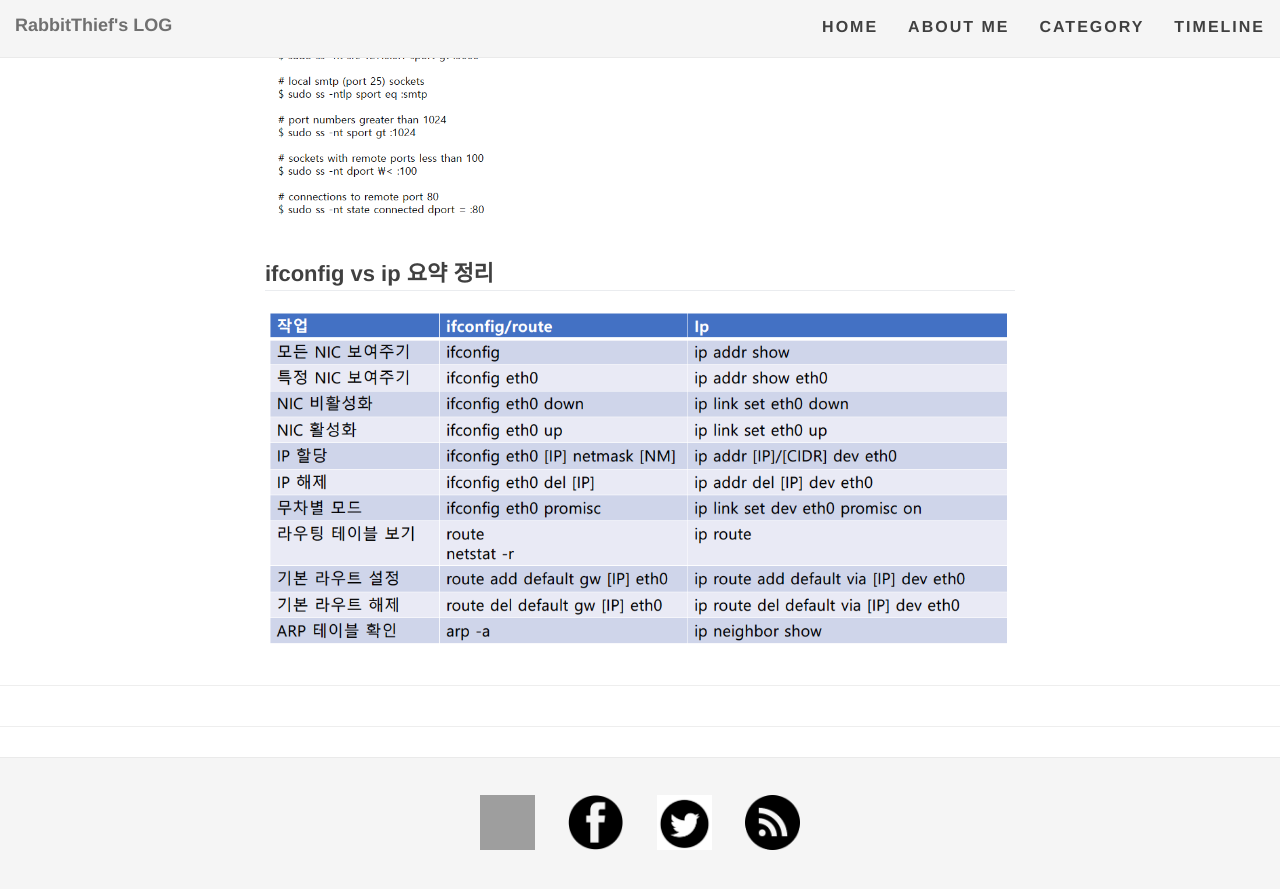
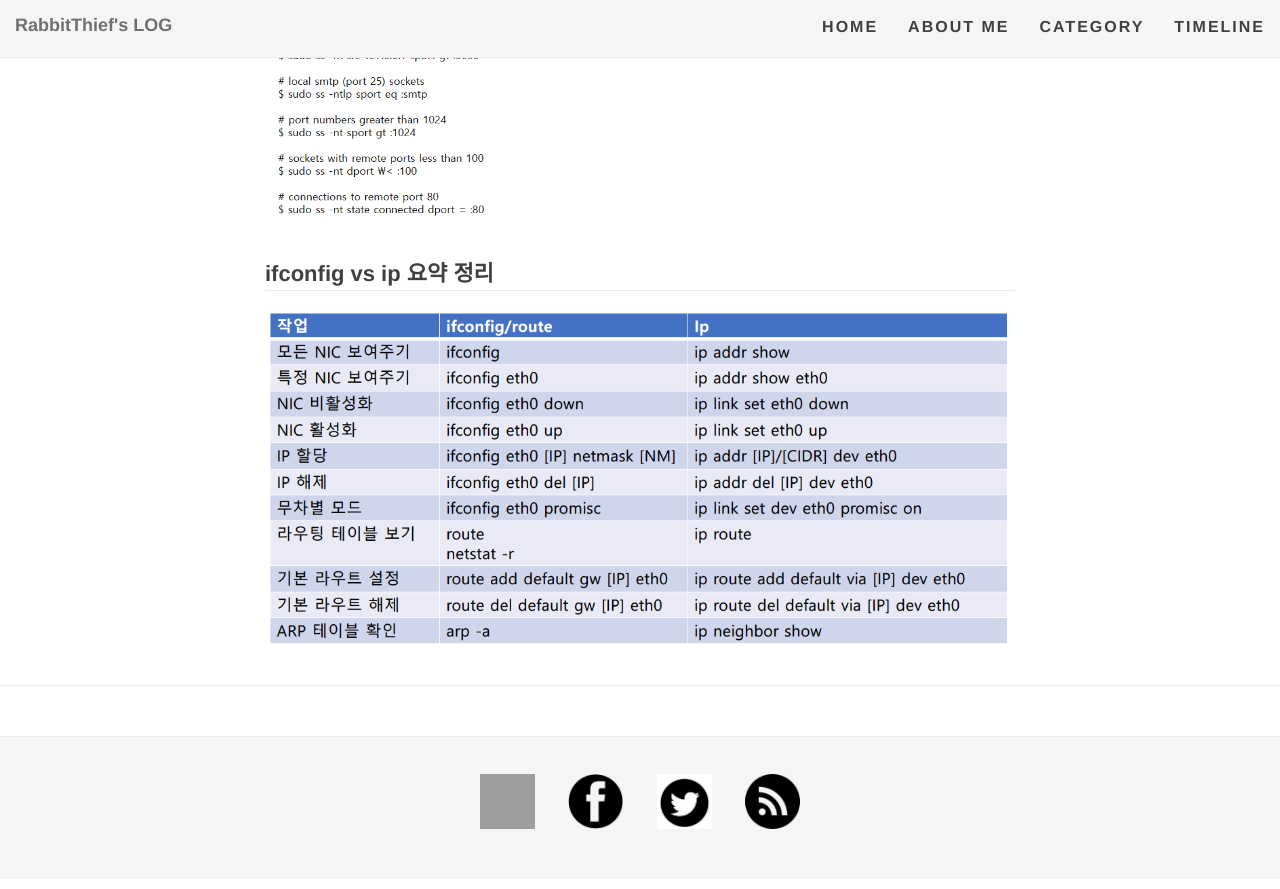
Before and after one commit to RabbitThief37/rabbitthief37.github.io, a Jekyll site: the page built from _posts/2020-04-17-cl-today.md, in a window 1280 px wide and 900 px high, scrolled down 533 px. Shown: the top 889 px of the window. Built offline with Jekyll 4.4.1, drawn with Linux system fonts in a browser that asks for light colours; nearby versions of some CDN libraries; some web fonts are replaced; comment, search, counter and statistics services are not loaded; grey boxes are pictures that could not be loaded.

Commit message:
나는 아직 리풀 볼 맘에 여유가 없다 ^^

```diff
--- a/_layouts/post.html
+++ b/_layouts/post.html
@@ -22,6 +22,6 @@
 
 {% include otherPosts.html %}
 
-<hr>
+<!-- <hr>
 
-{% include comments.html %}
+{% include comments.html %} -->
```
